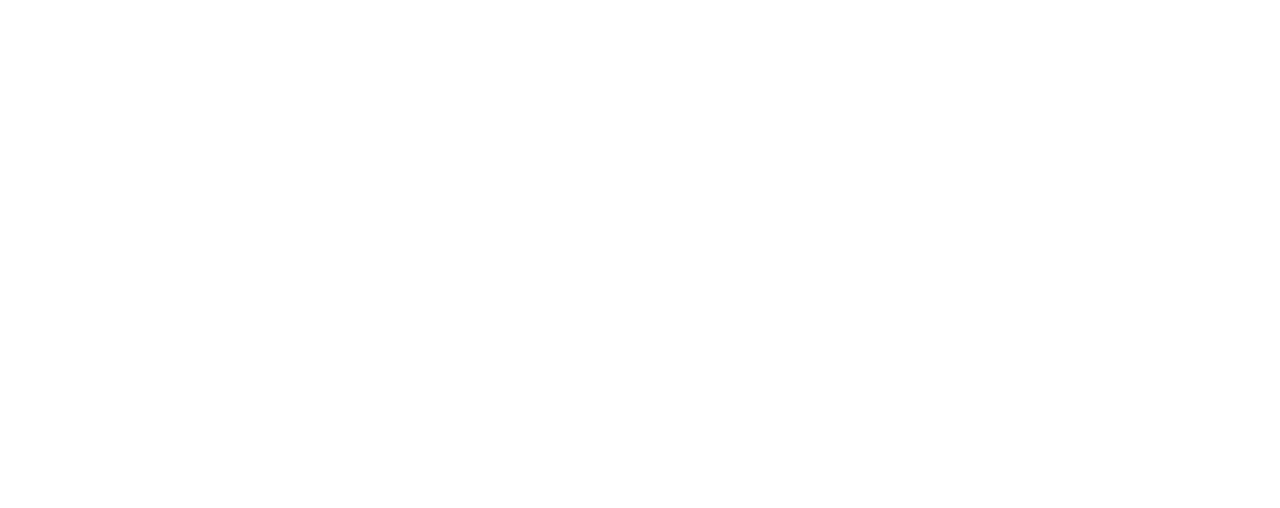
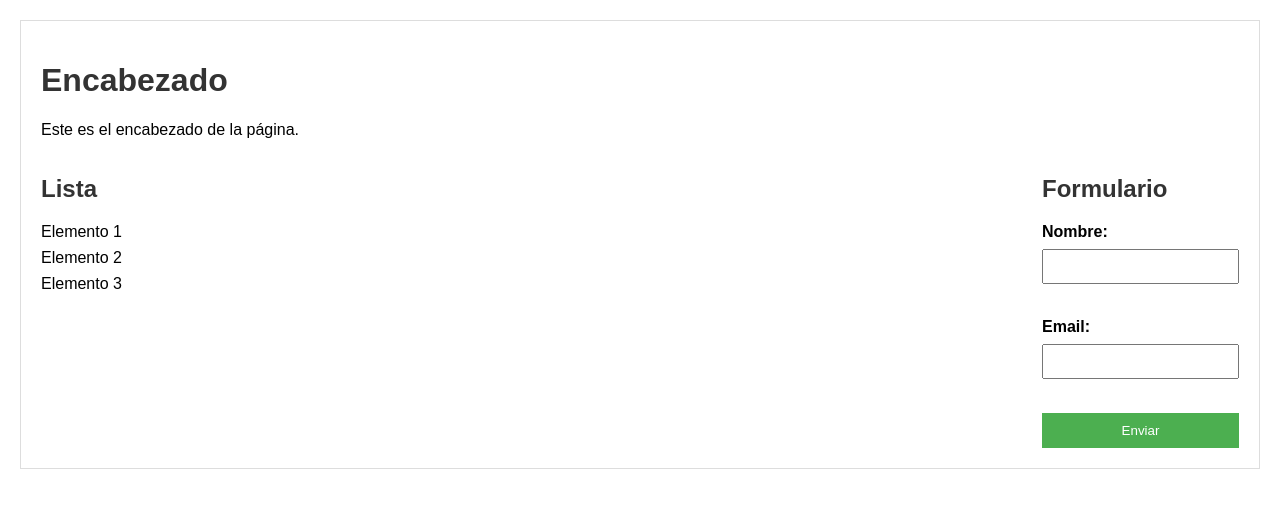
Before and after one commit to aaolmedo2/14385-PICW, a plain HTML site: page act-5/index.html in a window 1280 px wide. Drawn offline with Linux system fonts and the light colour scheme.

Commit message:
agregando act5

```diff
--- /dev/null
+++ b/act-5/css/style.css
@@ -0,0 +1,63 @@
+body {
+    font-family: Arial, sans-serif;
+    margin: 20px;
+}
+
+.container {
+    border: 1px solid #ddd;
+    padding: 20px;
+    margin-bottom: 20px;
+}
+
+h1,
+h2 {
+    color: #333;
+}
+
+ul {
+    list-style: none;
+    padding: 0;
+}
+
+li {
+    margin-bottom: 8px;
+}
+
+form {
+    display: flex;
+    flex-direction: column;
+    max-width: 300px;
+}
+
+label {
+    margin-bottom: 8px;
+    font-weight: bold;
+}
+
+input {
+    padding: 8px;
+    margin-bottom: 16px;
+}
+
+button {
+    padding: 10px;
+    background-color: #4caf50;
+    color: white;
+    border: none;
+    cursor: pointer;
+}
+
+button:hover {
+    background-color: #45a049;
+}
+
+/* Estilos para el diseño flexible del contenedor */
+.flex-container {
+    display: flex;
+    justify-content: space-between;
+}
+
+.flex-container>div {
+    flex: 1;
+    margin-right: 20px;
+}
--- a/act-5/index.html
+++ b/act-5/index.html
@@ -1,9 +1,56 @@
 <!DOCTYPE html>
-<html lang="en">
+<html lang="es">
   <head>
     <meta charset="UTF-8" />
     <meta name="viewport" content="width=device-width, initial-scale=1.0" />
-    <title>Document</title>
+    <title>Componentes Modulares con Estilos</title>
+    <link rel="stylesheet" href="css/style.css" />
   </head>
-  <body></body>
+  <body>
+    <template id="header-template">
+      <div>
+        <h1>Encabezado</h1>
+        <p>Este es el encabezado de la página.</p>
+      </div>
+    </template>
+
+    <template id="list-template">
+      <div>
+        <h2>Lista</h2>
+        <ul>
+          <li>Elemento 1</li>
+          <li>Elemento 2</li>
+          <li>Elemento 3</li>
+        </ul>
+      </div>
+    </template>
+
+    <template id="form-template">
+      <div>
+        <h2>Formulario</h2>
+        <form>
+          <label for="nombre">Nombre:</label>
+          <input type="text" id="nombre" name="nombre" required />
+          <br />
+          <label for="email">Email:</label>
+          <input type="email" id="email" name="email" required />
+          <br />
+          <button type="submit">Enviar</button>
+        </form>
+      </div>
+    </template>
+
+    <template id="container-template">
+      <div class="container">
+        <slot name="header"></slot>
+        <div class="flex-container">
+          <slot name="sidebar"></slot>
+          <slot name="main"></slot>
+        </div>
+        <slot name="footer"></slot>
+      </div>
+    </template>
+
+    <script src="js/main.js"></script>
+  </body>
 </html>
--- /dev/null
+++ b/act-5/js/main.js
@@ -0,0 +1,30 @@
+
+document.addEventListener("DOMContentLoaded", function () {
+    const containerTemplate = document.getElementById("container-template");
+    const containerInstance = document.importNode(
+        containerTemplate.content,
+        true
+    );
+
+    const headerTemplate = document
+        .getElementById("header-template")
+        .content.cloneNode(true);
+    const listTemplate = document
+        .getElementById("list-template")
+        .content.cloneNode(true);
+    const formTemplate = document
+        .getElementById("form-template")
+        .content.cloneNode(true);
+
+    containerInstance
+        .querySelector('[name="header"]')
+        .appendChild(headerTemplate);
+    containerInstance
+        .querySelector('[name="sidebar"]')
+        .appendChild(listTemplate);
+    containerInstance
+        .querySelector('[name="main"]')
+        .appendChild(formTemplate);
+
+    document.body.appendChild(containerInstance);
+});
```
